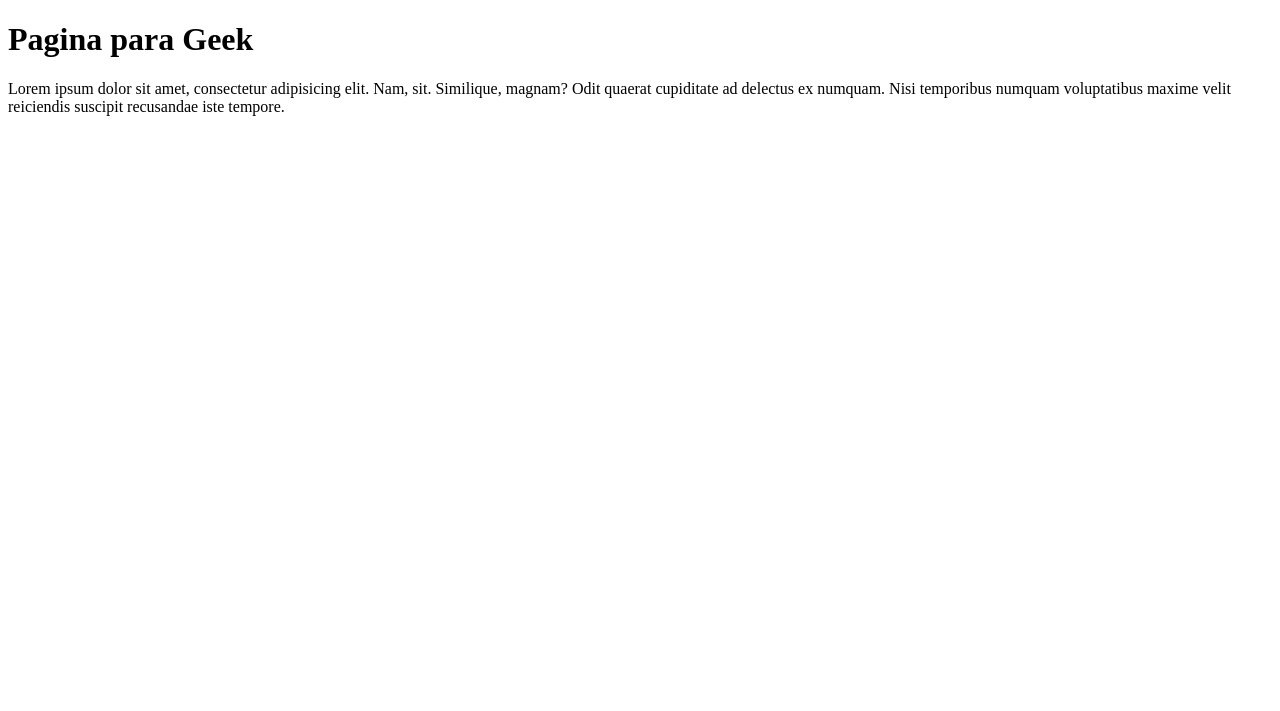
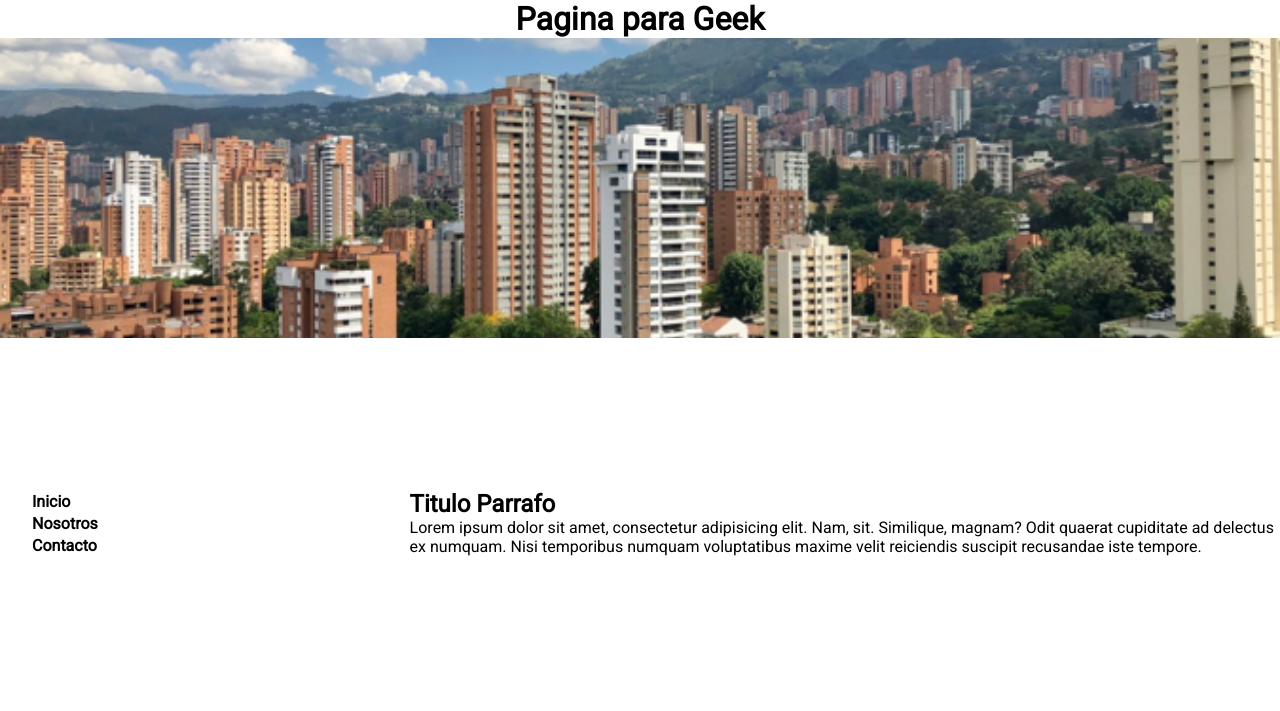
Before and after one commit to Xaerua/ClaseGeek, a plain HTML site: page index.html in a window 1280 px wide. Drawn offline with Linux system fonts and the light colour scheme.

Commit message:
Poniendome al dia

```diff
--- a/index.html
+++ b/index.html
@@ -5,20 +5,49 @@
     <meta charset="UTF-8">
     <meta http-equiv="X-UA-Compatible" content="IE=edge">
     <meta name="viewport" content="width=device-width, initial-scale=1.0">
+    <link rel="stylesheet" href="./styles/style.css">
     <title>Document</title>
 </head>
 
 <body>
+    <header>
+        <div class="contenido-Titulo">
             <h1>
                 Pagina para Geek
             </h1>
+        </div>
+
+    </header>
+    <section class="banner-imagen">
+
+    </section>
+    <section class="rua">
+        <section class="contenido">
+            <aside class="contenido2">
+                <ul>
+                    <li><a href="/">Inicio</a> </li>
+                    <li> <a href="/">Nosotros</a> </li>
+                    <li> <a href="/">Contacto</a> </li>
+
+
+                </ul>
+            </aside>
+            <aside class="contenido1">
+
+                <h2>Titulo Parrafo</h2>
 
                 <p>
-        Lorem ipsum dolor sit amet, consectetur adipisicing elit. Nam, sit. Similique, magnam? Odit quaerat cupiditate
-        ad delectus ex numquam. Nisi temporibus numquam voluptatibus maxime velit reiciendis suscipit recusandae iste
+                    Lorem ipsum dolor sit amet, consectetur adipisicing elit. Nam, sit. Similique, magnam? Odit quaerat
+                    cupiditate
+                    ad delectus ex numquam. Nisi temporibus numquam voluptatibus maxime velit reiciendis suscipit
+                    recusandae
+                    iste
                     tempore.
                 </p>
-    <img src="" alt="">
+            </aside>
+
+        </section>
+    </section>
 </body>
 
 </html>
--- /dev/null
+++ b/styles/style.css
@@ -0,0 +1,58 @@
+@import url('https://fonts.googleapis.com/css2?family=Roboto:wght@400&display=swap');
+* {
+  margin: 0;
+  padding: 0;
+  box-sizing: border-box !important;
+  text-decoration: none !important;
+  color: #000;
+  font-family: 'Roboto', sans-serif !important;
+}
+.banner-imagen {
+  background-image: url('../images/thingstodoinmedmain1.jpg');
+  background-position: center;
+  background-size: cover;
+
+  height: 300px;
+}
+.contenido {
+  display: grid;
+  grid-template-columns: 28% 68%;
+  justify-content: space-between;
+}
+.contenido2 {
+  text-align: start;
+}
+.contenido1 h2 {
+  text-align: start;
+}
+.contenido-Titulo {
+  display: flex;
+  justify-content: center;
+  align-items: center;
+}
+.contenido2 ul {
+  display: flex;
+  flex-direction: column;
+  width: 100%;
+  height: 100%;
+  justify-content: space-around;
+}
+.contenido2 ul li {
+  list-style: none;
+}
+
+.contenido2 ul li a {
+  font-weight: bold;
+  margin-left: 2em;
+}
+
+.contenido2 ul li a:hover {
+  color: red;
+}
+
+.rua {
+  min-height: calc(100vh - 100px - 30px - 300px);
+  display: flex;
+  justify-content: center;
+  align-items: center;
+}
```
Also changed, not shown: images/thingstodoinmedmain1.jpg (added). Lines whose indentation alone changed are shown as unchanged.
